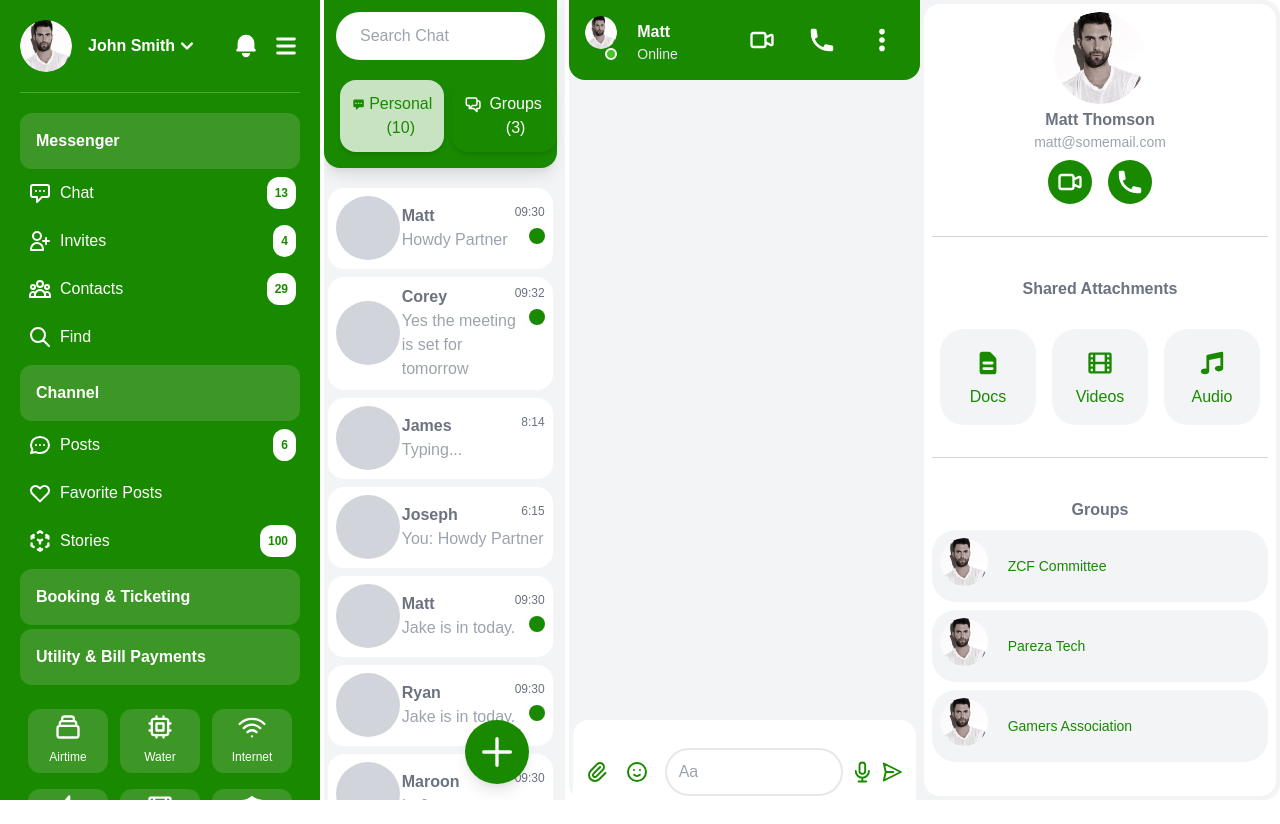
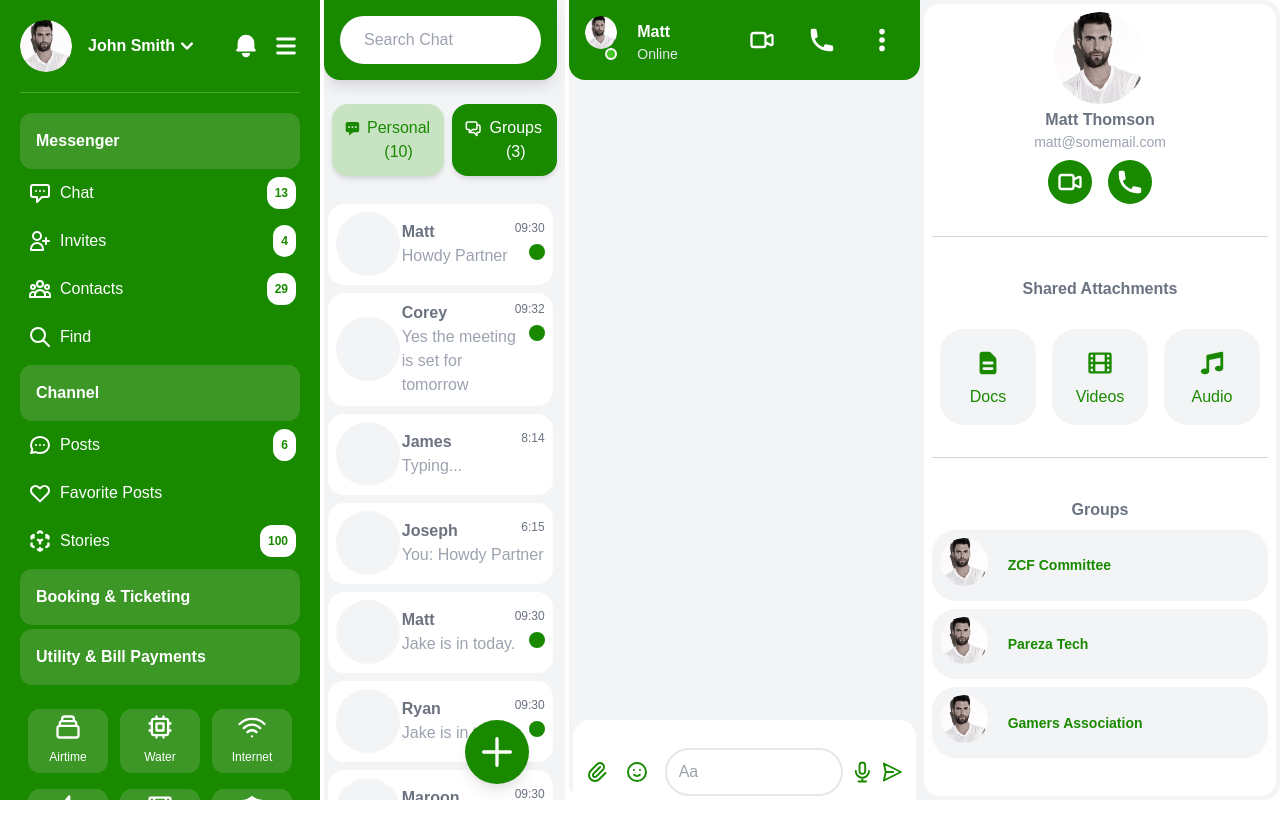
Before and after one commit to cephaschapa/ZCF-Web, a Next.js app: page /chat in a window 1280 px wide. Built offline with nearby package versions, Linux system fonts and the light colour scheme.

Commit message:
Added chat side info panel

```diff
--- a/components/Chat/ChatGroups.js
+++ b/components/Chat/ChatGroups.js
@@ -3,11 +3,11 @@ import Image from "next/image"
 function ChatGroups({name}) {
     return (
             <div className="flex flex-row bg-gray-100 w-full mt-2 rounded-3xl p-2 items-center">
-                <div className="h-14 w-14 items-center">
+                <div className="h-full w-14 items-center">
                     <Image src="/assets/profilepic.png" alt="Profile Picture" className="rounded-full cursor-pointer p-2 transition duration-150 transform hover:scale-95" height={92} width={92} />
                 </div>
                 <div className="w-full">
-                    <p className="text-sm ml-5 text-[#198A00]">{name}</p>
+                    <p className="text-sm ml-5 text-[#198A00] font-bold">{name}</p>
                 </div>
         </div>
     )
--- a/components/Chat/PersonalChats.js
+++ b/components/Chat/PersonalChats.js
@@ -148,7 +148,7 @@ function PersonalChats({isActive}) {
                         <li onClick={Controller} key={data.id} className={`${active == true ? 'bg-white' : 'border-b border-[#ffffff]'} text-gray-500 mb-2 bg-white rounded-2xl flex items-center p-2`}>
                             <div className="flex flex-col w-24 h-full">
                                 {/* <Image src={data.profileImage} alt="userpicture" height="60" width="60"/> */}
-                                <div className="h-16 w-16 bg-gray-300 rounded-full">
+                                <div className="h-16 w-16 bg-gray-100 rounded-full">
 
                                 </div>
                             </div>
--- a/components/Midpanel/Midpanel.js
+++ b/components/Midpanel/Midpanel.js
@@ -9,16 +9,18 @@ import PersonalChats from '../Chat/PersonalChats'
 function Midpanel() {
     const [openTab, setOpenTab] = useState(1);
     return (
-        <div className="w-1/3 bg-gray-100 h-screen pr-2 pt-0 p-0 text-white mr-1 overflow-auto scrollbar-thin scrollbar-thumb-gray-300 scrollbar-track-gray-100">
+        <div className="w-1/3 bg-gray-100 h-screen pr-2 pt-0 p-0 text-white mr-1 overflow-auto scrollbar-thin scrollbar-thumb-gray-200 scrollbar-track-gray-100">
             {/* Header */}
-            <div className="bg-[#198A00] p-3 rounded-br-2xl rounded-bl-2xl top-0 sticky shadow-lg">
+            <div className="bg-[#198A00] p-4 h-20 rounded-br-2xl rounded-bl-2xl top-0 sticky shadow-lg">
                 <div className="bg-white p-3 px-6 rounded-full">
                     <form className="flex items-center">
                         <input className="flex-grow focus:outline-none text-gray-700 bg-transparent" type="search" placeholder="Search Chat"/>
                         <SearchIcon className="text-gray-400 h-6"/>
                     </form>
                 </div>
-                <div className="flex justify-between mt-4 w-full">
+
+            </div>
+            <div className="flex justify-between mt-4 w-full sticky top-20 bg-gray-100 p-1">
                 <Buttons onClick={
                     (e)=>{
                         e.preventDefault();
@@ -30,7 +32,6 @@ function Midpanel() {
                         e.preventDefault();
                         setOpenTab(2)
                     }} title="Groups (3)" icon={<ChatAlt2Icon className="h-6 mr-1" />} type="secondary"/>
-                </div>
             </div>
             {/* Chat items */}
             <div className="mt-4 p-1">
```
Lines whose indentation alone changed are shown as unchanged.
